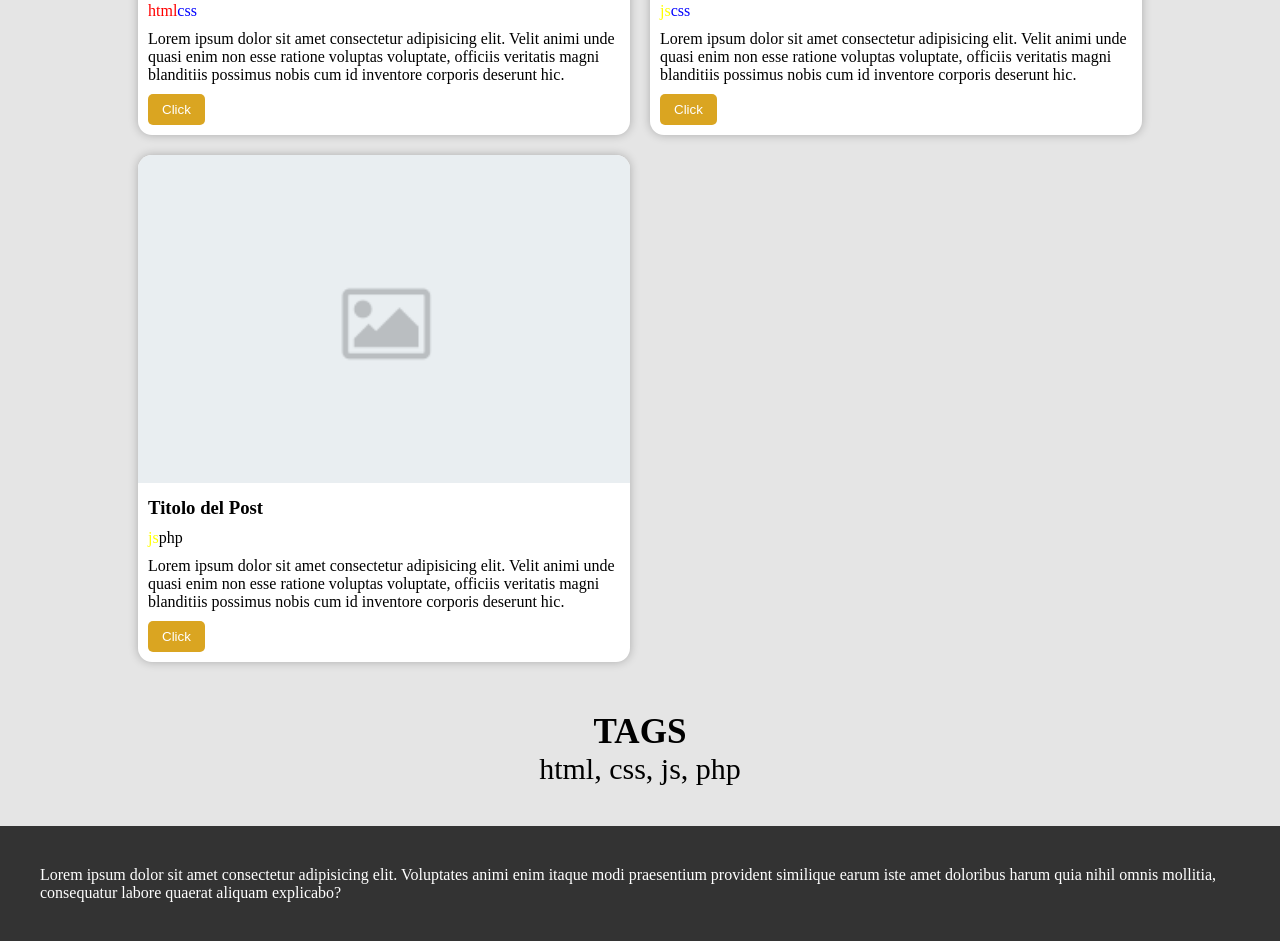
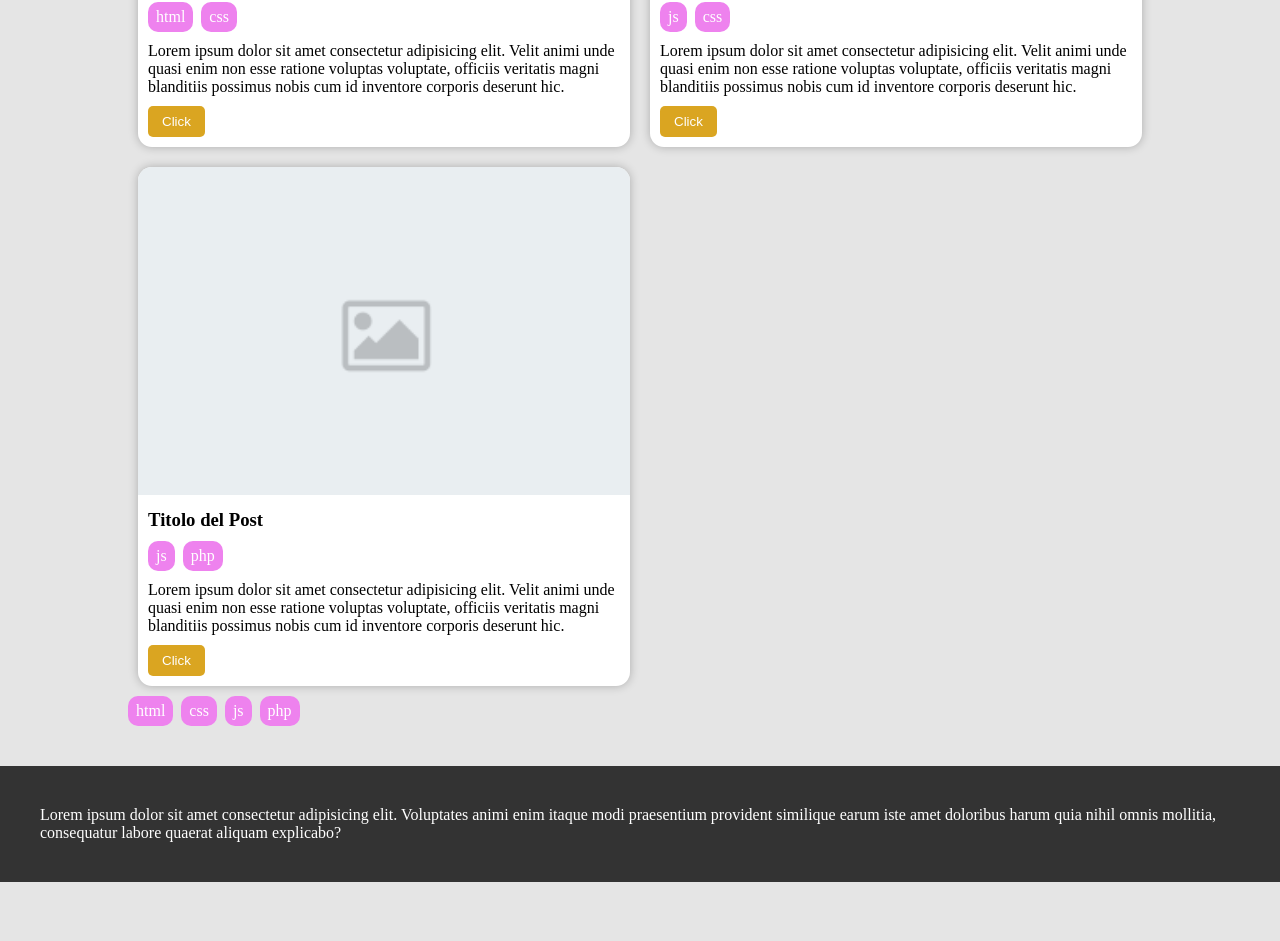
Before and after one commit to gianluca-milesi/react-props, a React (Vite) app: page / in a window 1280 px wide. Shown: the part 487-1428 px from the top of the page. After the commit the page ends 1369 px from the top, so only its background shows below. Built offline with nearby package versions, Linux system fonts and the light colour scheme.

Commit message:
Refactoring Tags component

```diff
--- a/src/components/PostCard/PostCard.jsx
+++ b/src/components/PostCard/PostCard.jsx
@@ -1,32 +1,21 @@
 import style from "./PostCard.module.css"
 import Button from "../Button/Button.jsx"
 import placeHolderImage from "../../assets/placeholder.png"
+import Tags from "../Tags/Tags.jsx"
 
 function PostCard({ image, title, tags, content }) {
-
-    // const tagsToString = tags.join(", ")
-    function tagsColor(tag) {
-        if (tag === "html") return "red";
-        if (tag === "css") return "blue";
-        if (tag === "js") return "yellow";
-        return "black";
-    }
 
     return (
         <div className={style.card}>
             <img className={style.thumbnail} src={image || placeHolderImage} />
             <div className={style.card_body}>
                 <h3>{title}</h3>
-                <div>
-                    {tags.map((tag, index) => (
-                        <span
-                            key={index}
-                            style={{ color: tagsColor(tag) }}
-                        >
-                            {tag}
-                        </span>
-                    ))}
-                </div>
+                <ul className={style.tags}>
+                    {/* {tags.map(tag => (
+                        <li key={tag.id} className={`${style.tag_item} ${style[tag]}`}>{tag}</li>
+                    ))} */}
+                    <Tags tags={tags} />
+                </ul>
                 <p>{content}</p>
                 <Button />
             </div>
--- a/src/components/PostCard/PostCard.module.css
+++ b/src/components/PostCard/PostCard.module.css
@@ -4,13 +4,6 @@
     box-shadow: 0 0 10px rgba(0, 0, 0, 0.25);
     margin: 10px;
 }
-
-/* .card_not_published {
-    background-color: white;
-    border-radius: 14px;
-    box-shadow: 0 0 10px rgba(0, 0, 0, 0.25);
-    opacity: 0.5;
-} */
 
 .thumbnail {
     width: 100%;
@@ -25,17 +18,32 @@
     align-items: flex-start;
 }
 
+.tags {
+    display: flex;
+    gap: 8px;
+}
+
+.tag_item {
+    background-color: violet;
+    padding: 6px 8px;
+    border-radius: 10px;
+    color: white;
+}
+
 
 /* UTILITIES */
-.red {
+.tag_html {
     color: red;
 }
-.blue {
+
+.tag_css {
     color: blue;
 }
-.yellow {
+
+.tag_js {
     color: yellow;
 }
-.orange {
+
+.tag_php {
     color: orange;
 }
--- a/src/components/Tags/Tags.jsx
+++ b/src/components/Tags/Tags.jsx
@@ -1,29 +1,14 @@
 import style from "./Tags.module.css"
-import posts from "../../data/posts.js"
 
-function Tags({ tags }) {
-
-    let allTags = [];
-    let uniqueTags = [];
-
-    posts.forEach(post => {
-        allTags = allTags.concat(post.tags);
-    });
-
-    for (let i = 0; i < allTags.length; i++) {
-        if (!uniqueTags.includes(allTags[i])) {
-            uniqueTags.push(allTags[i]);
-        }
-    }
-
-    const tagsToString = uniqueTags.join(", ");
+function Tags({ className, tags = [] }) {
 
     return (
-        <div className={style.all_tags}>
-            <h3>TAGS</h3>
-            <p>{tagsToString}</p>
-        </div>
-    );
+        <ul className={`${style.tags} ${className}`}>
+            {tags.map((tag) => (
+                // <li style={{ backgroundColor: tagColors[tag] }} className={`${style.tag_item}`} key={tag}>{tag}</li>
+                <li className={`${style.tag_item} ${style[tag]}`} key={tag}>{tag}</li>
+            ))}
+        </ul>
+    )
 }
-
 export default Tags
--- a/src/components/Tags/Tags.module.css
+++ b/src/components/Tags/Tags.module.css
@@ -1,5 +1,29 @@
-.all_tags {
-    text-align: center;
-    margin-top: 40px;
-    font-size: 30px;
+.tags {
+    display: flex;
+    gap: 8px;
 }
+
+.tag_item {
+    background-color: violet;
+    padding: 6px 8px;
+    border-radius: 10px;
+    color: white;
+}
+
+
+/* UTILITIES */
+.tag_html {
+    color: red;
+}
+
+.tag_css {
+    color: blue;
+}
+
+.tag_js {
+    color: yellow;
+}
+
+.tag_php {
+    color: orange;
+}
--- a/src/layouts/Main.jsx
+++ b/src/layouts/Main.jsx
@@ -3,24 +3,40 @@ import posts from "../data/posts.js"
 import Tags from "../components/Tags/Tags.jsx"
 
 function Main() {
+
+    const publishedPosts = posts.filter((post) => post.published === true)
+
+
+    const tags = []
+    posts.forEach(post => {
+
+        const postTags = post.tags
+        console.log(postTags)
+
+        postTags.forEach((tag) => {
+            if (!tags.includes(tag)) {
+                tags.push(tag)
+            }
+        })
+    })
+
+
     return (
         <>
             <main>
                 <div className="container">
                     <div className="row">
-                        {posts.map((post) => (
+                        {publishedPosts.map((post) => (
                             <div key={post.id} className="col-6">
-                                {
-                                    post.published === true ?
-                                        <PostCard title={post.title} image={post.image} content={post.content} tags={post.tags} />
-                                        : null
-                                }
+                                <PostCard title={post.title} image={post.image} content={post.content} tags={post.tags} />
                             </div>
                         ))}
                     </div>
                 </div>
                 <div className="container">
-                    <Tags />
+                    <div className="row">
+                        <Tags tags={tags} />
+                    </div>
                 </div>
             </main>
         </>
```
